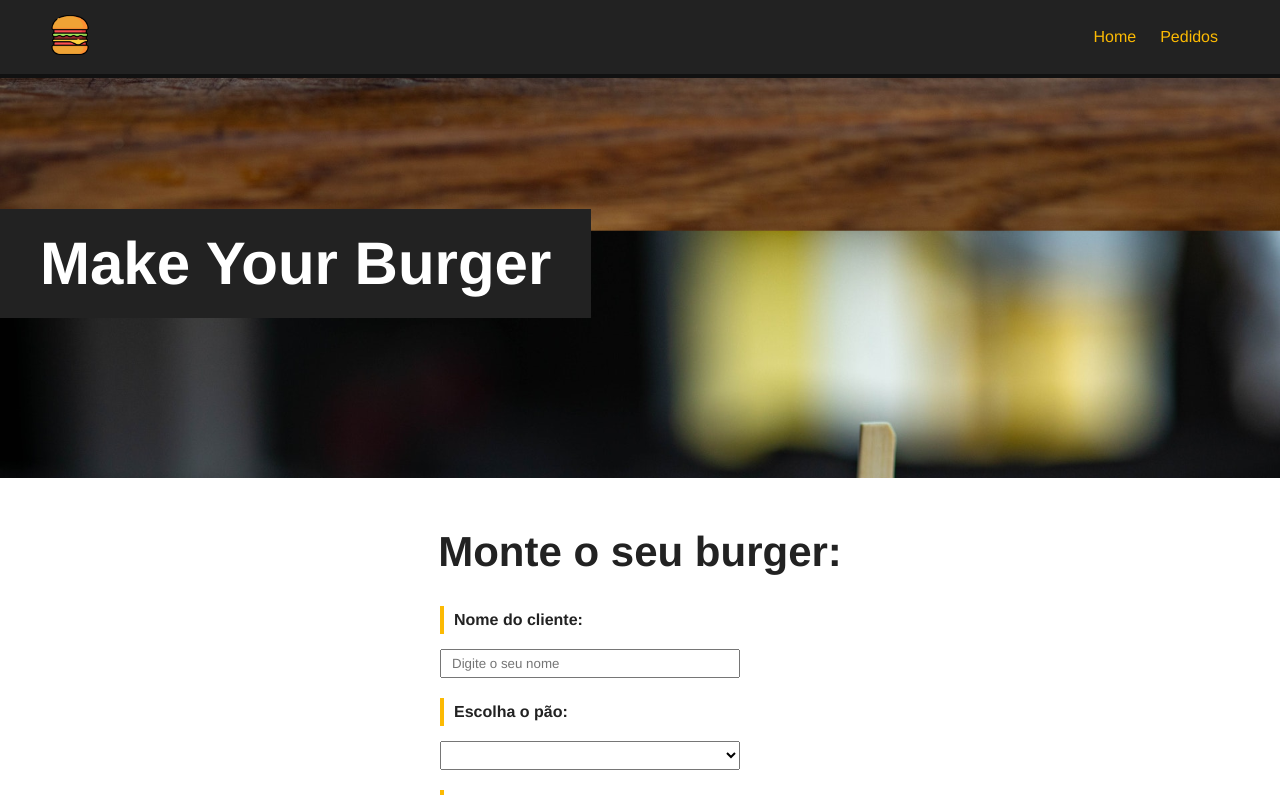
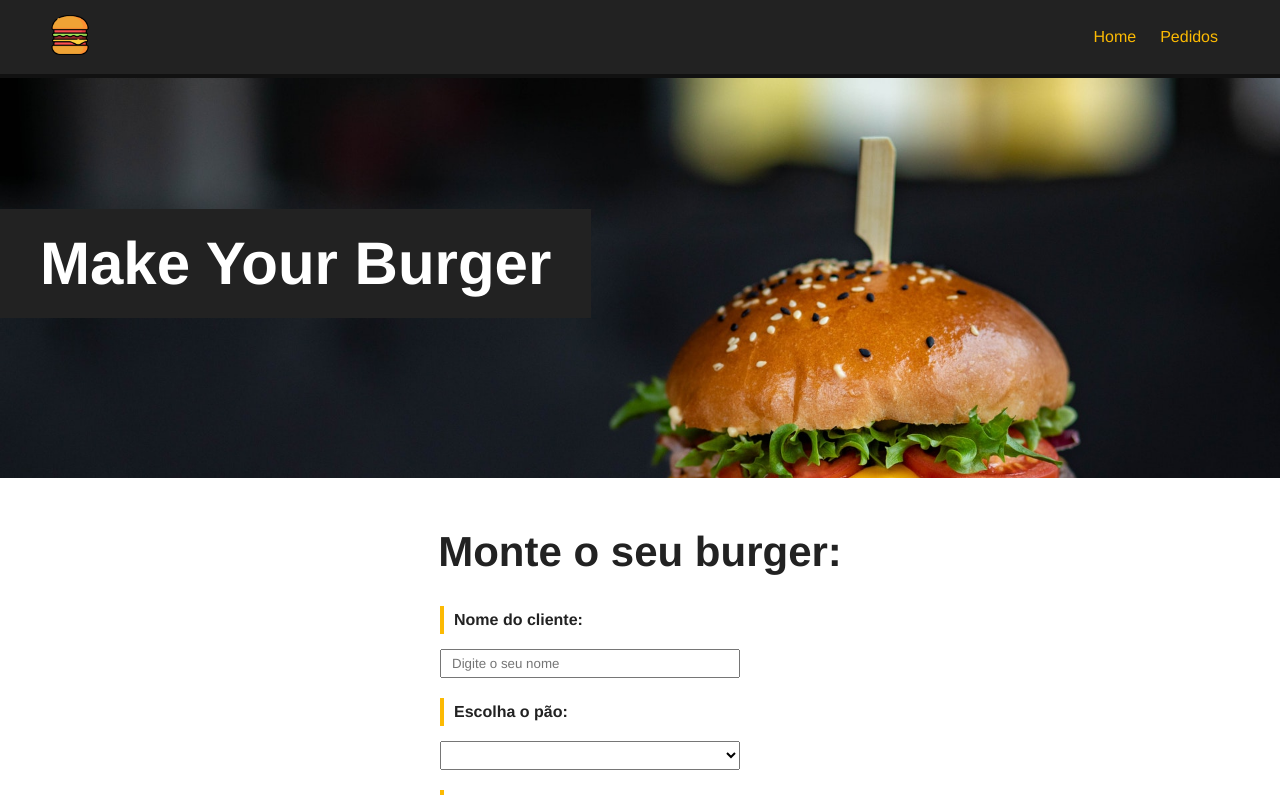
Before and after one commit to codemaia/burger-project, a Vue app: page / in a window 1280 px wide. Shown: the top 795 px of the page. Built offline with nearby package versions, Linux system fonts and the light colour scheme; data requests are answered from the project's data file.

Commit message:
ajust in image of banner

```diff
--- a/src/components/Banner.vue
+++ b/src/components/Banner.vue
@@ -16,7 +16,7 @@ export default {
 
     #main-banner {
         background-image: url('/public/img/burger.jpg');
-        background-position: 0 -700px;
+        background-position: 0 720px;
         background-size: cover;
         height: 400px;
         display: flex;
```
